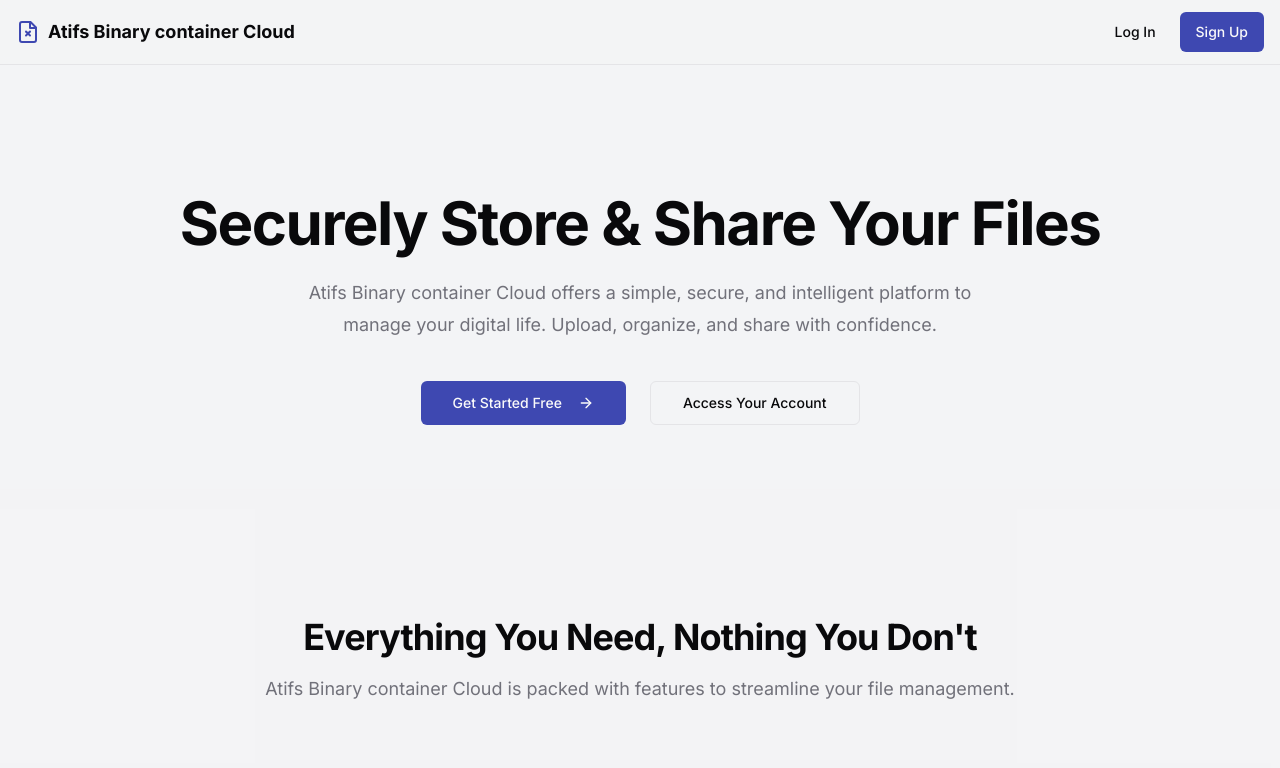
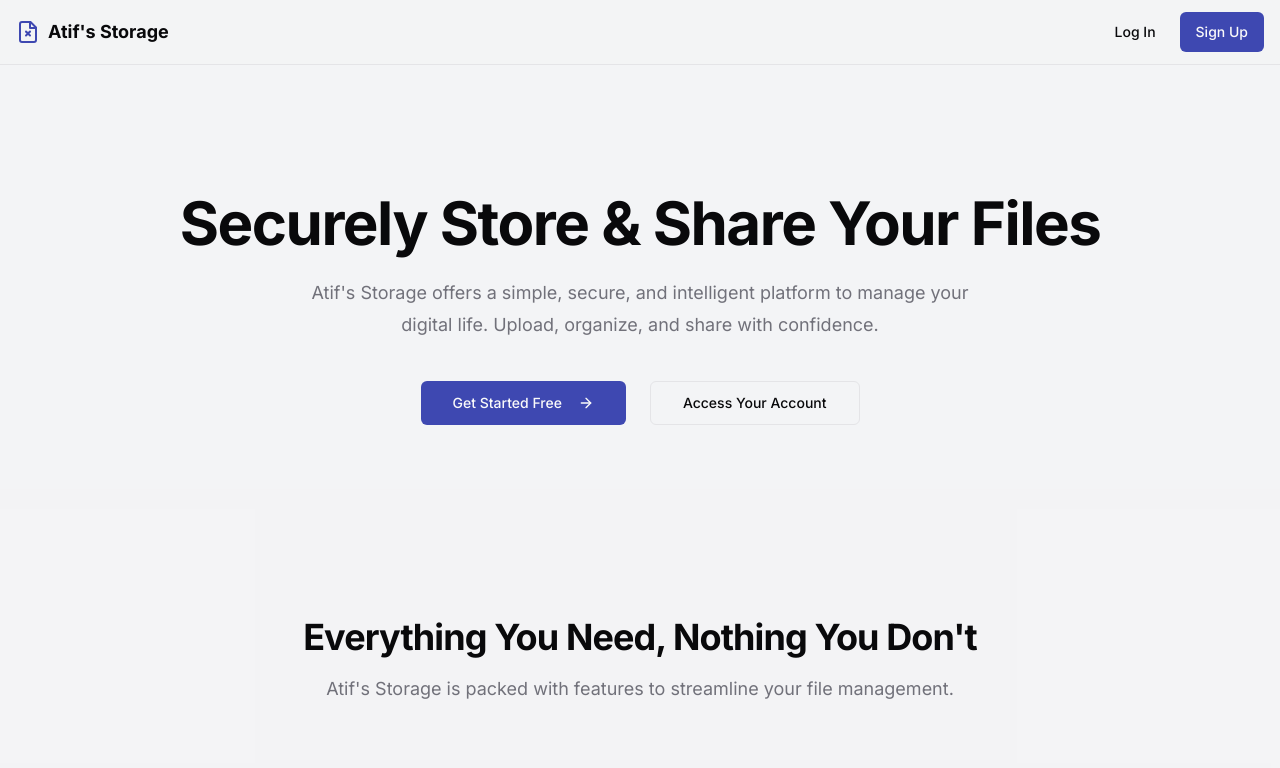
Before and after one commit to aatef14/cloud-app-1, a Next.js app in the folder studio/: page / in a window 1280 px wide. Shown: the top 768 px of the page. Built offline with nearby package versions, Linux system fonts and the light colour scheme.

Commit message:
also i want to chnage  the app name "Atifs Binary container Cloud" to At

```diff
--- a/studio/src/app/(auth)/login/page.tsx
+++ b/studio/src/app/(auth)/login/page.tsx
@@ -10,7 +10,7 @@ export default function LoginPage() {
         <CardHeader className="text-center">
           <AtifsBinaryContainerLogo className="mx-auto h-10 w-10 text-primary" />
           <CardTitle className="mt-4 text-2xl font-bold">Welcome Back</CardTitle>
-          <CardDescription>Sign in to access your Atifs Binary container Cloud</CardDescription>
+          <CardDescription>Sign in to access your Atif's Storage</CardDescription>
         </CardHeader>
         <CardContent>
           <LoginForm />
--- a/studio/src/app/(auth)/signup/page.tsx
+++ b/studio/src/app/(auth)/signup/page.tsx
@@ -10,7 +10,7 @@ export default function SignupPage() {
         <CardHeader className="text-center">
           <AtifsBinaryContainerLogo className="mx-auto h-10 w-10 text-primary" />
           <CardTitle className="mt-4 text-2xl font-bold">Create an Account</CardTitle>
-          <CardDescription>Start managing your files with Atifs Binary container Cloud</CardDescription>
+          <CardDescription>Start managing your files with Atif's Storage</CardDescription>
         </CardHeader>
         <CardContent>
           <SignupForm />
--- a/studio/src/app/layout.tsx
+++ b/studio/src/app/layout.tsx
@@ -4,7 +4,7 @@ import { Toaster } from '@/components/ui/toaster';
 import { cn } from '@/lib/utils';
 
 export const metadata: Metadata = {
-  title: 'Atifs Binary container Cloud',
+  title: "Atif's Storage",
   description: 'A Smart File Storage & Sharing System',
 };
 
--- a/studio/src/app/page.tsx
+++ b/studio/src/app/page.tsx
@@ -40,7 +40,7 @@ export default function Home() {
       </main>
       <footer className="bg-muted">
         <div className="container mx-auto px-4 py-6 text-center text-muted-foreground">
-          <p>&copy; {new Date().getFullYear()} Atifs Binary container Cloud. All rights reserved.</p>
+          <p>&copy; {new Date().getFullYear()} Atif's Storage. All rights reserved.</p>
         </div>
       </footer>
     </div>
--- a/studio/src/components/dashboard/Sidebar.tsx
+++ b/studio/src/components/dashboard/Sidebar.tsx
@@ -24,7 +24,7 @@ export default function DashboardSidebar({ username }: { username: string }) {
         <div className="flex h-14 items-center border-b px-4 lg:h-[60px] lg:px-6">
           <Link href="/dashboard" className="flex items-center gap-2 font-semibold">
             <AtifsBinaryContainerLogo className="h-6 w-6 text-primary" />
-            <span className="">Atifs Binary container Cloud</span>
+            <span className="">Atif's Storage</span>
           </Link>
         </div>
         <div className="flex-1">
--- a/studio/src/components/landing/Features.tsx
+++ b/studio/src/components/landing/Features.tsx
@@ -33,7 +33,7 @@ export function Features() {
                 Everything You Need, Nothing You Don't
             </h2>
             <p className="mt-4 text-lg leading-8 text-muted-foreground">
-                Atifs Binary container Cloud is packed with features to streamline your file management.
+                Atif's Storage is packed with features to streamline your file management.
             </p>
         </div>
         <div className="mt-16 grid grid-cols-1 gap-8 md:grid-cols-2 lg:grid-cols-4">
--- a/studio/src/components/landing/Hero.tsx
+++ b/studio/src/components/landing/Hero.tsx
@@ -13,7 +13,7 @@ export function Hero() {
                 Securely Store & Share Your Files
             </h1>
             <p className="mt-6 text-lg leading-8 text-muted-foreground max-w-2xl mx-auto">
-                Atifs Binary container Cloud offers a simple, secure, and intelligent platform to manage your digital life. Upload, organize, and share with confidence.
+                Atif's Storage offers a simple, secure, and intelligent platform to manage your digital life. Upload, organize, and share with confidence.
             </p>
             <div className="mt-10 flex items-center justify-center gap-x-6">
                 <Button size="lg" asChild>
--- a/studio/src/components/shared/Header.tsx
+++ b/studio/src/components/shared/Header.tsx
@@ -8,7 +8,7 @@ export function Header() {
       <div className="container mx-auto px-4 flex h-16 items-center">
         <Link href="/" className="flex items-center gap-2 font-bold text-lg">
           <AtifsBinaryContainerLogo className="h-6 w-6 text-primary" />
-          <span className="font-headline">Atifs Binary container Cloud</span>
+          <span className="font-headline">Atif's Storage</span>
         </Link>
         <div className="ml-auto flex items-center gap-2">
           <Button variant="ghost" asChild>
```
Also changed, not shown: 1 other file (tests, documents, lock files or other folders).
